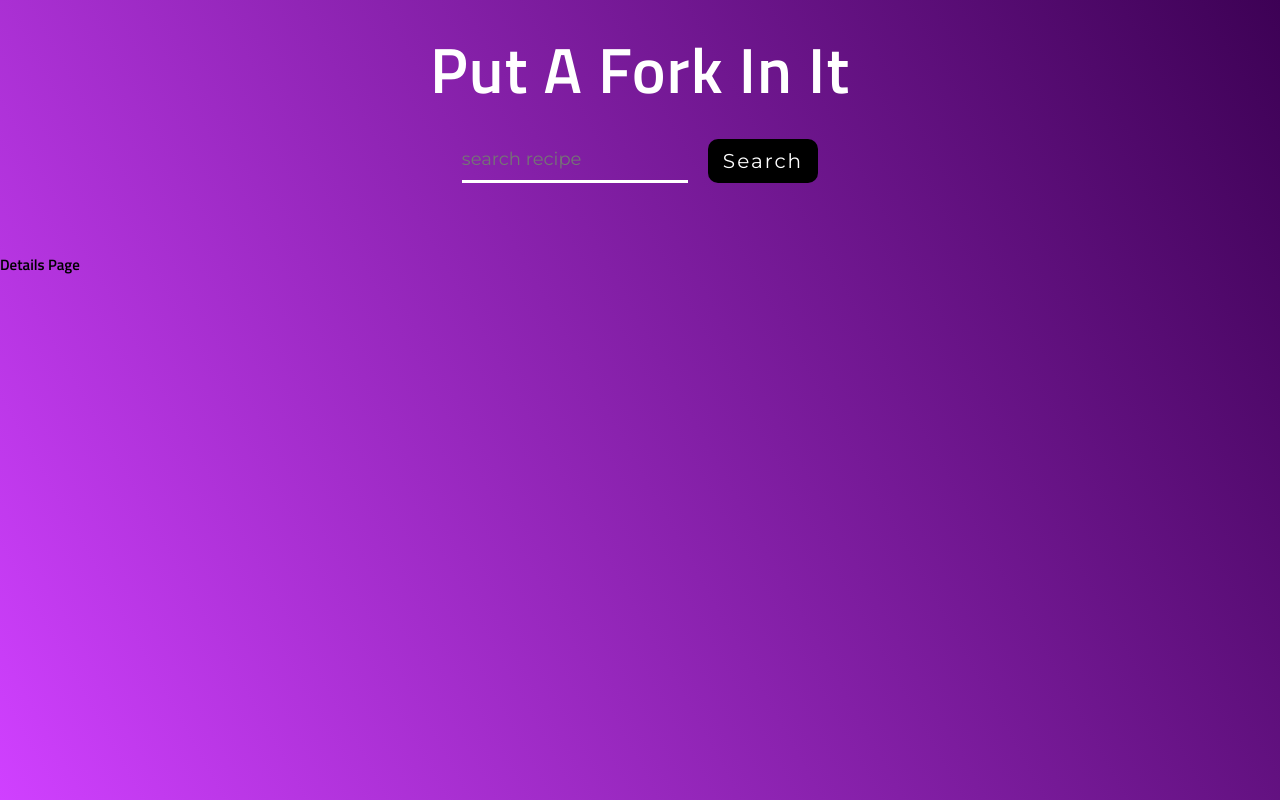
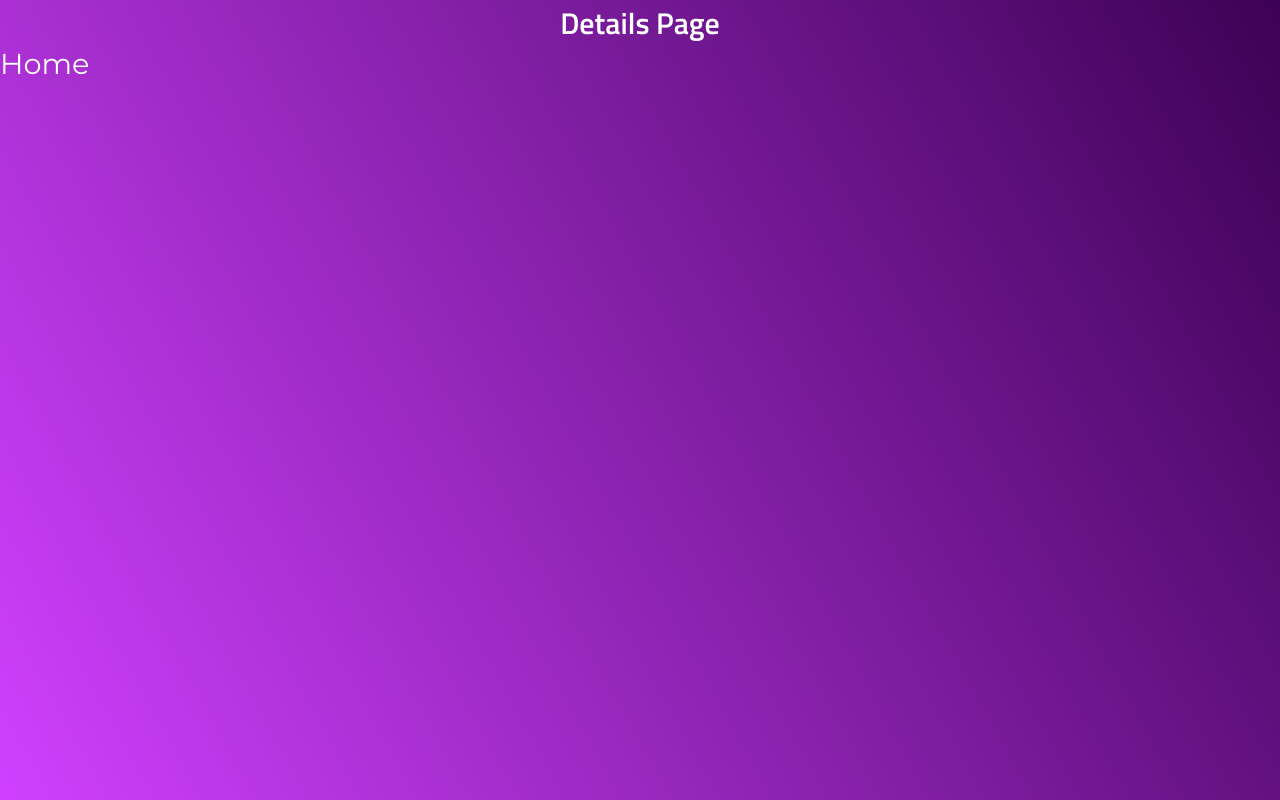
Before and after one commit to ilyris/Put-A-Fork-In-It, a React (Create React App) app: page /recipes/details in a window 1280 px wide. Built offline with nearby package versions, Linux system fonts and the light colour scheme.

Commit message:
let up home component with router

```diff
--- a/src/App.js
+++ b/src/App.js
@@ -1,84 +1,18 @@
-import React, { useState, useEffect } from "react";
+import React from "react";
 import "./App.css";
-import styled from "styled-components";
-import SearchBox from "./componets/SearchBox";
-import Recipe from "./componets/Recipe";
 import Details from './componets/Details';
-import { BrowserRouter as Router, Route, Link} from 'react-router-dom';
+import Home from './componets/Home';
+import { BrowserRouter as Router, Route} from 'react-router-dom';
 
 
 const App = () => {
-  const [recipes, setRecipes] = useState([]);
-  const [searchfield, setSearchField] = useState("");
-
-  const fetchApiCall = async () => {
-    const getResponse = await fetch(
-      `https://api.edamam.com/search?q=${searchfield}&app_id=4298945d&app_key=ad5979247966b4cff1201bbc13ff7be6`
-    );
-    const data = await getResponse.json();
-    setRecipes(data.hits);
-    console.log(data.hits);
-  };
-
-  const searchChange = event => {
-    setSearchField(event.target.value);
-  };
-
-  const submitUsersRecipe = event => {
-    event.preventDefault();
-    fetchApiCall();
-  };
-
   return (
     <Router>
-      <AppWrapper>
-        <Title id="companyName">Put A Fork In It</Title>
-        <SearchBox
-          searchChange={searchChange}
-          submitUsersRecipe={submitUsersRecipe}
-        />
-        <RecipeWrapper>
-          {recipes.map(recipe => {
-            return (
-              <Recipe
-                key={recipe.recipe.label}
-                title={recipe.recipe.label}
-                image={recipe.recipe.image}
-              />
-            );
-          })}
-        </RecipeWrapper>
-      </AppWrapper>
-
-      {/* <Route exact path ="/" component={App} /> */}
+      <Route exact path ="/" component={Home} />
       <Route path="/recipes/details" component={Details} />
-
     </Router>
-
   );
 };
 
-const AppWrapper = styled.div`
-  width: 100%;
-  box-sizing: border-box;
-  padding: 20px;
-  height: 100%;
-`;
 
-const Title = styled.h1`
-  font-size: 4rem;
-  color: #fff;
-  width: 100%;
-  text-align: center;
-  padding-bottom: 20px;
-  letter-spacing: 1px;
-`;
-
-const RecipeWrapper = styled.div`
-  display: flex;
-  flex-flow: row wrap;
-  align-items: center;
-  justify-content: space-around;
-  margin-top: 50px;
-`;
 export default App;
--- a/src/componets/Details.js
+++ b/src/componets/Details.js
@@ -1,11 +1,29 @@
 import React from "react";
 import styled from "styled-components";
-import {withRouter} from 'react-router-dom';
+import {withRouter, Link} from 'react-router-dom';
 
 
 const Details = (props) => {
     console.log(props);
-  return <h2>Details Page</h2>;
+    return (
+        <div>
+            <H2>Details Page</H2>
+            <StyledLink to="/">Home</StyledLink>
+        </div>
+
+    );
 };
 
 export default withRouter(Details);
+
+
+const H2 = styled.h2 `
+    font-size: 30px;
+    color: #fff;
+    text-align: center;
+`;
+const StyledLink = styled(Link) `
+    text-decoration: none;
+    font-size: 1.8rem;
+    color: #fff;
+`;
--- /dev/null
+++ b/src/componets/Home.js
@@ -0,0 +1,76 @@
+
+import styled from "styled-components";
+import SearchBox from "./SearchBox";
+import Recipe from "./Recipe";
+import React, { useState} from "react";
+
+const Home = () => {
+  const [recipes, setRecipes] = useState([]);
+  const [searchfield, setSearchField] = useState("");
+
+  const fetchApiCall = async () => {
+    const getResponse = await fetch(
+      `https://api.edamam.com/search?q=${searchfield}&app_id=4298945d&app_key=ad5979247966b4cff1201bbc13ff7be6`
+    );
+    const data = await getResponse.json();
+    setRecipes(data.hits);
+    console.log(data.hits);
+  };
+
+  const searchChange = event => {
+    setSearchField(event.target.value);
+  };
+
+  const submitUsersRecipe = event => {
+    event.preventDefault();
+    fetchApiCall();
+  };
+
+  return(
+    <AppWrapper>
+      <Title id="companyName">Put A Fork In It</Title>
+      <SearchBox
+        searchChange={searchChange}
+        submitUsersRecipe={submitUsersRecipe}
+      />
+      <RecipeWrapper>
+        {recipes.map(recipe => {
+          return (
+            <Recipe
+              key={recipe.recipe.label}
+              title={recipe.recipe.label}
+              image={recipe.recipe.image}
+            />
+          );
+        })}
+      </RecipeWrapper>
+    </AppWrapper>
+  )
+}
+export default Home;
+
+
+
+const AppWrapper = styled.div`
+  width: 100%;
+  box-sizing: border-box;
+  padding: 20px;
+  height: 100%;
+`;
+
+const Title = styled.h1`
+  font-size: 4rem;
+  color: #fff;
+  width: 100%;
+  text-align: center;
+  padding-bottom: 20px;
+  letter-spacing: 1px;
+`;
+
+const RecipeWrapper = styled.div`
+  display: flex;
+  flex-flow: row wrap;
+  align-items: center;
+  justify-content: space-around;
+  margin-top: 50px;
+`;
--- a/src/componets/Recipe.js
+++ b/src/componets/Recipe.js
@@ -1,6 +1,6 @@
 import React from "react";
 import styled from "styled-components";
-import { BrowserRouter as Router, Route, Link } from "react-router-dom";
+import { Link } from "react-router-dom";
 
 const Recipe = ({ title, image }) => {
   return (
@@ -8,7 +8,7 @@ const Recipe = ({ title, image }) => {
       <TitleHeading>{title}</TitleHeading>
       <Image src={image} />
       <ButtonWrapper>
-          <Button to="/recipe/details/">Details</Button>
+          <Button to="/recipes/details">Details</Button>
       </ButtonWrapper>
     </ContentContainer>
   );
```
Also changed, not shown: src/componets/Navigation.js (+10 -2 lines).
